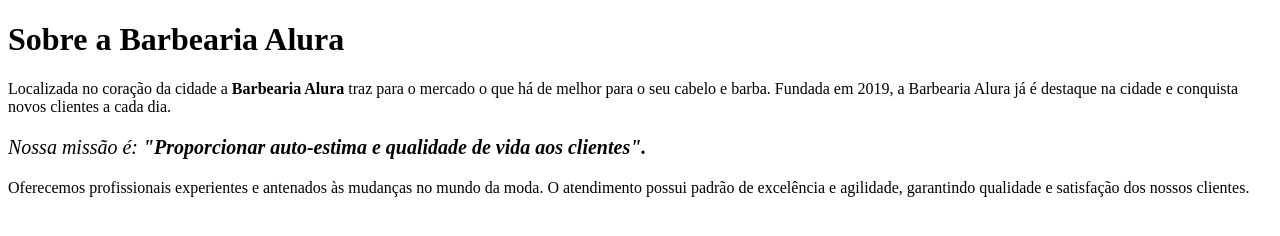
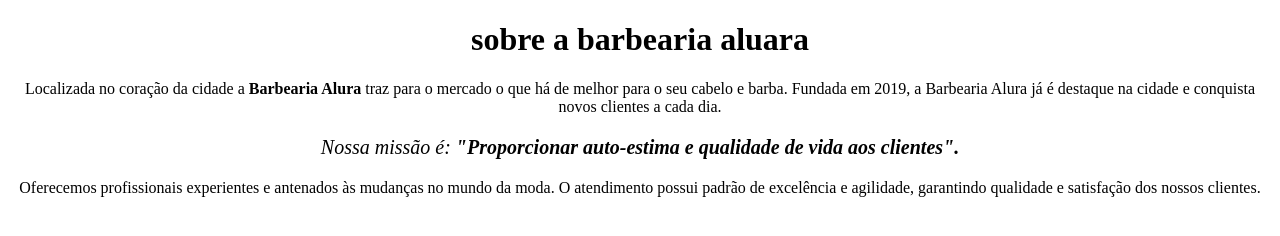
Before and after one commit to EronSalicano/teste, a plain HTML site: page index.html in a window 1280 px wide. Drawn offline with Linux system fonts and the light colour scheme.

Commit message:
Update index.html

```diff
--- a/index.html
+++ b/index.html
@@ -1,12 +1,22 @@
 <!DOCTYPE html>
-<html>
+<html lang=""pt-br>
+   <head>
 <meta charset= "UTF-8">
-   <h1>Sobre a Barbearia Alura</h1>
 
-  <p> Localizada no coração da cidade a <strong>Barbearia Alura</strong> traz para o mercado o      que há de melhor para o seu cabelo e barba. Fundada em 2019, a Barbearia Alura já é destaque      na cidade e conquista novos clientes a cada dia.</p>
 
-  <P style="font-size: 20px"><em>Nossa missão é: <strong>"Proporcionar auto-estima e qualidade de vida aos clientes".        </strong></em></p>
+<title>Barbearia Alura</title>
 
-   <p>Oferecemos profissionais experientes e antenados às mudanças no mundo da moda. O              atendimento possui padrão de excelência e agilidade, garantindo qualidade e satisfação dos         nossos    clientes.</p>
+</head>
 
+<body>
+
+   <h1 style="text-align: center"> sobre a barbearia aluara</h1>
+
+   <p style="text-align: center"> Localizada no coração da cidade a <strong>Barbearia Alura</strong> traz para o mercado o      que há de melhor para o seu cabelo e barba. Fundada em 2019, a Barbearia Alura já é destaque      na cidade e conquista novos clientes a cada dia.</p>
+
+  <P style="font-size: 20px; text-align: center"> <em> Nossa missão é: <strong>"Proporcionar auto-estima e qualidade de vida aos clientes".        </strong></em></p>
+
+   <p style="text-align: center">Oferecemos profissionais experientes e antenados às mudanças no mundo da moda. O              atendimento possui padrão de excelência e agilidade, garantindo qualidade e satisfação dos         nossos    clientes.</p>
+
+</body>
   </html>
```
